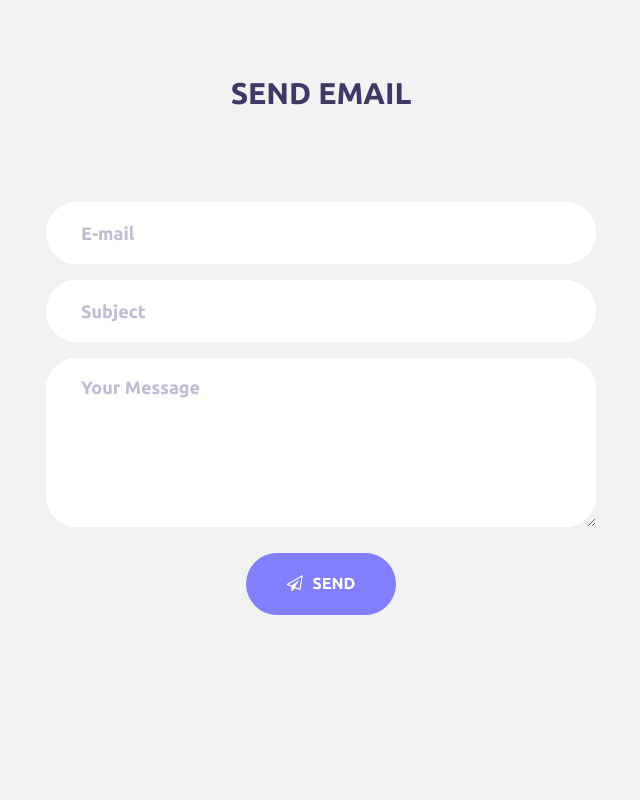
After one commit to JasbirCodeSpace/Django-Mini-Projects, a Django app: template AutomatedMails/templates/SimpleMail.html in a window 1280 px wide. The commit adds this page. Shown: the whole page, without its empty margins (319-959 px from the left). Run offline with Django 3.2, Linux system fonts and the light colour scheme; the template is opened without the code that fills it: most values are stand-ins (such as "Sample title", 1, 10 or a date in 2020); some libraries are stand-ins or nearby versions.

Commit message:
Added templates to AutomatedMails

```diff
--- /dev/null
+++ b/AutomatedMails/templates/SimpleMail.html
@@ -0,0 +1,36 @@
+
+{%extends 'base.html' %}
+{% block content %}
+	<div class="container-contact100">
+		<div class="wrap-contact100">
+
+			<form class="contact100-form validate-form">
+				<span class="contact100-form-title">
+					Send Email
+				</span>
+				<div class="alert"></div>
+				<div class="wrap-input100 validate-input">
+					<input class="input100" type="email" name="email" placeholder="E-mail">
+					<!-- <span class="focus-input100"></span> -->
+				</div>
+				<div class="wrap-input100 validate-input">
+					<input class="input100" type="text" name="subject" placeholder="Subject" required="required">
+					<!-- <span class="focus-input100"></span> -->
+				</div>
+				<div class="wrap-input100 validate-input" data-validate = "Please enter your message">
+					<textarea class="input100" name="message" placeholder="Your Message" pattern="(.)+" required="required"></textarea>
+					<!-- <span class="focus-input100"></span> -->
+				</div>
+
+				<div class="container-contact100-form-btn">
+					<button class="contact100-form-btn">
+						<span>
+							<i class="fa fa-paper-plane-o m-r-6" aria-hidden="true"></i>
+							Send
+						</span>
+					</button>
+				</div>
+			</form>
+		</div>
+	</div>
+{% endblock %}
--- a/AutomatedMails/templates/index.html
+++ b/AutomatedMails/templates/base.html
@@ -27,50 +27,14 @@
 <!--===============================================================================================-->
 	<link rel="stylesheet" type="text/css" href="https://cdnjs.cloudflare.com/ajax/libs/twitter-bootstrap/4.1.3/css/bootstrap.css">
 	<link rel="stylesheet" type="text/css" href="https://cdn.datatables.net/1.10.20/css/dataTables.bootstrap4.min.css">
+	<script type="text/javascript">
+		contactData = "{{database}}"
+	</script>
 </head>
 <body>
 
-
-	<div class="container-contact100">
-		<div class="wrap-contact100">
-
-			<form class="contact100-form validate-form">
-				<span class="contact100-form-title">
-					Send Email
-				</span>
-				<div class="alert"></div>
-				<div class="wrap-input100 validate-input">
-					<input class="input100" type="email" name="email" placeholder="E-mail">
-					<!-- <span class="focus-input100"></span> -->
-				</div>
-				<div class="wrap-input100 validate-input">
-					<input class="input100" type="text" name="subject" placeholder="Subject" required="required">
-					<!-- <span class="focus-input100"></span> -->
-				</div>
-				<div class="wrap-input100 validate-input" data-validate = "Please enter your message">
-					<textarea class="input100" name="message" placeholder="Your Message" pattern="(.)+" required="required"></textarea>
-					<!-- <span class="focus-input100"></span> -->
-				</div>
-
-				<div class="container-contact100-form-btn">
-					<button class="contact100-form-btn">
-						<span>
-							<i class="fa fa-paper-plane-o m-r-6" aria-hidden="true"></i>
-							Send
-						</span>
-					</button>
-				</div>
-			</form>
-		</div>
-
-	<div class="contactTable table-responsive">
-			<table id="contactDetails" class="table table-striped table-bordered" style="width:100%">
-			</table>
-		</div>
-	</div>
-
-
-
+{% block content %}
+{% endblock %}
 
 
 <!--===============================================================================================-->
```
Also changed, not shown: AutomatedMails/templates/BulkMail.html (added, +41 -0 lines).
